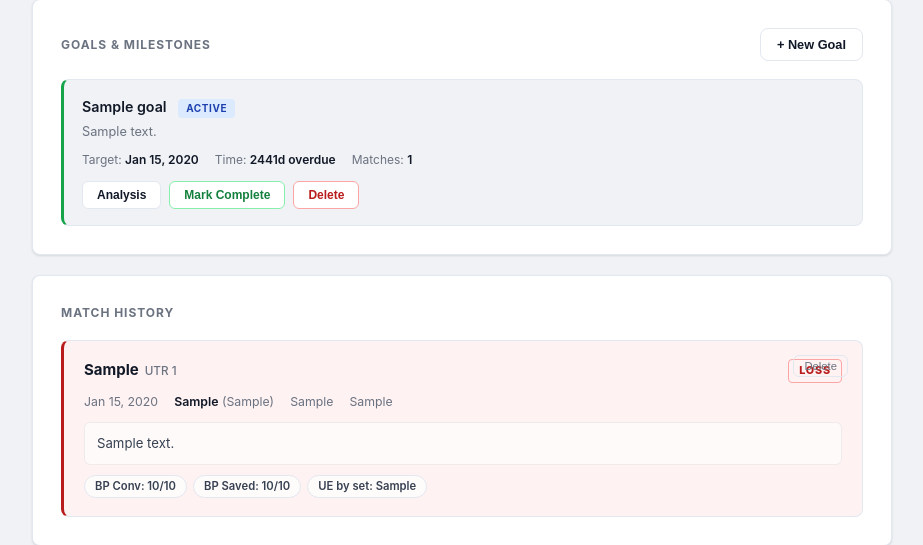
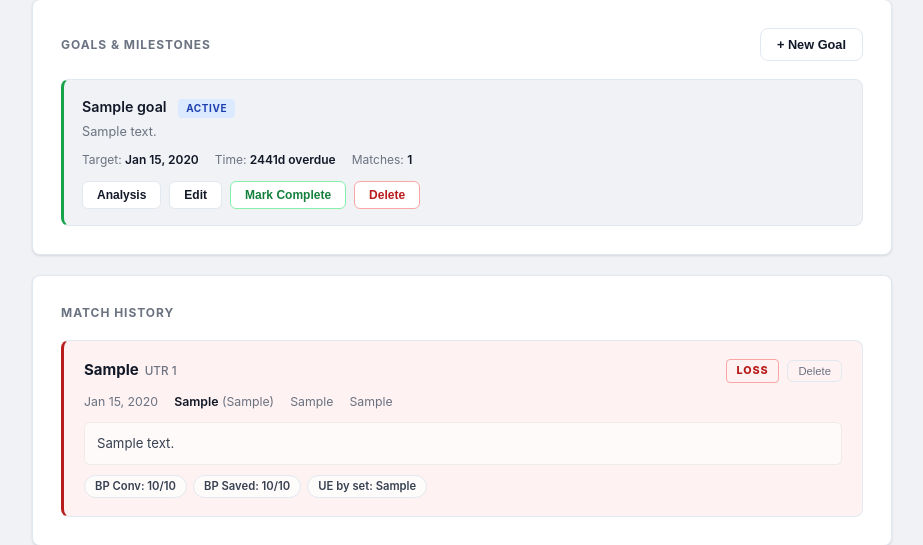
Before and after one commit to jairusbo/tennis-match-tracker, a Flask app: page / in a window 1280 px wide. Shown: the part 1428-1973 px from the top of the page, without its empty margins (178-1101 px from the left). Run offline with Flask 3, Linux system fonts and the light colour scheme; tables that the repository leaves empty hold one stand-in row (values such as "Sample post").

Commit message:
Fix delete/WIN overlap on match card, add inline goal editing
Co-Authored-By: Claude Sonnet 4.6 <noreply@anthropic.com>

```diff
--- a/static/css/style.css
+++ b/static/css/style.css
@@ -523,6 +523,9 @@ body {
 .btn-goal.success { color: var(--win); border-color: var(--win-border); }
 .btn-goal.success:hover { background: var(--win-bg); }
 
+.goal-edit-form .form-group { margin-bottom: 12px; }
+.goal-edit-form .form-actions { margin-top: 12px; }
+
 .no-items {
     text-align: center;
     padding: 32px;
@@ -539,7 +542,6 @@ body {
     padding: 18px 20px;
     background: var(--surface);
     border-left: 3px solid var(--border);
-    position: relative;
 }
 
 .match-card.win { border-left-color: var(--win); background: var(--win-bg); }
@@ -616,10 +618,14 @@ body {
     border-radius: 12px;
 }
 
+.match-top-right {
+    display: flex;
+    align-items: center;
+    gap: 8px;
+    flex-shrink: 0;
+}
+
 .match-delete {
-    position: absolute;
-    top: 14px;
-    right: 14px;
     background: transparent;
     border: 1px solid var(--border);
     color: var(--muted);
--- a/static/js/app.js
+++ b/static/js/app.js
@@ -126,12 +126,14 @@ function createMatchCard(match) {
 
     return `
         <div class="match-card ${cls}">
-            <button class="match-delete" data-id="${match.id}">Delete</button>
             <div class="match-top">
                 <div>
                     <span class="match-opponent">${match.opponent}</span>${utrTag}
                 </div>
-                <span class="match-result-badge ${cls}">${label}</span>
+                <div class="match-top-right">
+                    <span class="match-result-badge ${cls}">${label}</span>
+                    <button class="match-delete" data-id="${match.id}">Delete</button>
+                </div>
             </div>
             <div class="match-meta">
                 <div>${formatDate(match.date)}</div>
@@ -251,7 +253,7 @@ function createGoalCard(goal) {
     const daysText = days < 0 ? `${Math.abs(days)}d overdue` : `${days}d left`;
 
     return `
-        <div class="goal-card ${goal.status}">
+        <div class="goal-card ${goal.status}" id="goal-card-${goal.id}">
             <div class="goal-title">${goal.title}
                 <span class="goal-status-badge ${goal.status}">${goal.status}</span>
             </div>
@@ -263,10 +265,56 @@ function createGoalCard(goal) {
             </div>
             <div class="goal-actions">
                 <button class="btn-goal" onclick="showAdvice(${goal.id})">Analysis</button>
+                <button class="btn-goal" onclick="showEditGoal(${goal.id}, '${escapeAttr(goal.title)}', '${escapeAttr(goal.description || '')}', '${goal.target_date}')">Edit</button>
                 ${goal.status === 'active' ? `<button class="btn-goal success" onclick="markGoalComplete(${goal.id})">Mark Complete</button>` : ''}
                 <button class="btn-goal danger" onclick="deleteGoal(${goal.id})">Delete</button>
             </div>
         </div>`;
+}
+
+function escapeAttr(str) {
+    return str.replace(/'/g, '&#39;').replace(/"/g, '&quot;');
+}
+
+function showEditGoal(id, title, description, targetDate) {
+    const card = document.getElementById(`goal-card-${id}`);
+    card.innerHTML = `
+        <form class="goal-edit-form" onsubmit="saveEditGoal(event, ${id})">
+            <div class="form-group">
+                <label>Goal</label>
+                <input type="text" id="edit-title-${id}" value="${escapeAttr(title)}" required>
+            </div>
+            <div class="form-group">
+                <label>Description <span class="optional">optional</span></label>
+                <textarea id="edit-desc-${id}" rows="2">${description}</textarea>
+            </div>
+            <div class="form-group">
+                <label>Target Date</label>
+                <input type="date" id="edit-date-${id}" value="${targetDate}" required>
+            </div>
+            <div class="form-actions">
+                <button type="submit" class="btn-primary btn-sm">Save</button>
+                <button type="button" class="btn-ghost" onclick="loadGoals()">Cancel</button>
+            </div>
+        </form>`;
+}
+
+async function saveEditGoal(e, id) {
+    e.preventDefault();
+    const data = {
+        title: document.getElementById(`edit-title-${id}`).value,
+        description: document.getElementById(`edit-desc-${id}`).value,
+        target_date: document.getElementById(`edit-date-${id}`).value,
+    };
+    try {
+        const res = await fetch(`${API_URL}/goals/${id}`, {
+            method: 'PUT',
+            headers: { 'Content-Type': 'application/json' },
+            body: JSON.stringify(data),
+        });
+        if (res.ok) loadGoals();
+        else { const r = await res.json(); alert('Error: ' + r.error); }
+    } catch (err) { alert('Failed to save goal.'); }
 }
 
 function toggleGoalForm() {
```
